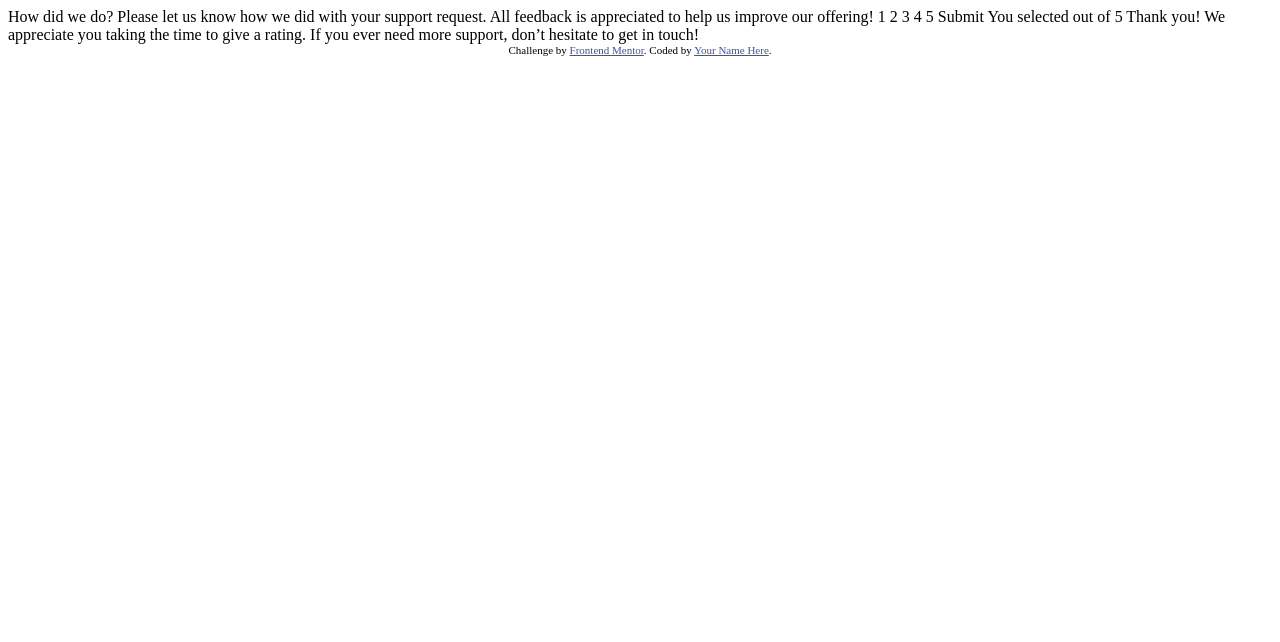
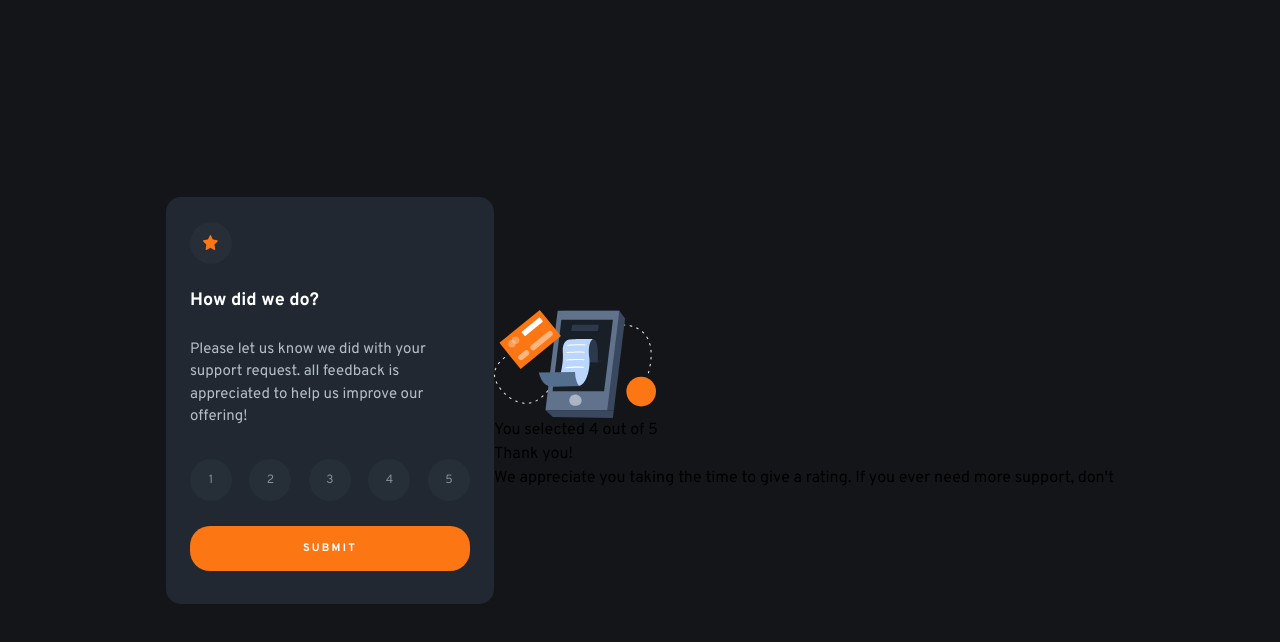
Before and after one commit to hyesuk73/interactive-rating-component-main, a website: page public/index.html in a window 1280 px wide. Drawn offline with Linux system fonts and the light colour scheme.

Commit message:
[240306]interactive-rating-component 작업

```diff
--- /dev/null
+++ b/public/css/reset.css
@@ -0,0 +1,9 @@
+*{margin:0;padding:0;font:inherit;color:inherit;}
+*, :after, :before {box-sizing:border-box;}
+:root {-webkit-tap-highlight-color:transparent;-webkit-text-size-adjust:100%;text-size-adjust:100%;cursor:default;line-height:1.5;overflow-wrap:break-word;-moz-tab-size:4;tab-size:4}
+html, body {height:100%;}
+img, picture, video, canvas, svg {display: block;max-width:100%;}
+button {background:none;border:0;cursor:pointer;}
+a {text-decoration:none}
+table {border-collapse:collapse;border-spacing:0}
+ul,ol {list-style: none;}
--- a/public/index.html
+++ b/public/index.html
@@ -1,49 +1,62 @@
 <!DOCTYPE html>
-<html lang="en">
+<html lang="ko">
 <head>
-  <meta charset="UTF-8">
-  <meta name="viewport" content="width=device-width, initial-scale=1.0"> <!-- displays site properly based on user's device -->
-
-  <link rel="icon" type="image/png" sizes="32x32" href="./images/favicon-32x32.png">
-
-  <title>Frontend Mentor | Interactive rating component</title>
-
-  <!-- Feel free to remove these styles or customise in your own stylesheet 👍 -->
-  <style>
-    .attribution { font-size: 11px; text-align: center; }
-    .attribution a { color: hsl(228, 45%, 44%); }
-  </style>
+	<meta charset="UTF-8">
+	<meta name="viewport" content="width=device-width, initial-scale=1.0">
+	<title>Document</title>
+	<link rel="preconnect" href="https://fonts.googleapis.com">
+	<link rel="preconnect" href="https://fonts.gstatic.com" crossorigin>
+	<link href="https://fonts.googleapis.com/css2?family=Overpass:ital,wght@0,100..900;1,100..900&display=swap" rel="stylesheet">
+	<link rel="stylesheet" href="./css/reset.css">
+	<link rel="stylesheet" href="./css/style.css">
 </head>
 <body>
-
-  <!-- Rating state start -->
-
-  How did we do?
-
-  Please let us know how we did with your support request. All feedback is appreciated
-  to help us improve our offering!
-
-  1 2 3 4 5
-
-  Submit
-
-  <!-- Rating state end -->
-
-  <!-- Thank you state start -->
-
-  You selected <!-- Add rating here --> out of 5
-
-  Thank you!
-
-  We appreciate you taking the time to give a rating. If you ever need more support,
-  don’t hesitate to get in touch!
-
-  <!-- Thank you state end -->
-
-
-  <div class="attribution">
-    Challenge by <a href="https://www.frontendmentor.io?ref=challenge" target="_blank">Frontend Mentor</a>.
-    Coded by <a href="#">Your Name Here</a>.
-  </div>
+	<div class="rating-container">
+		<div class="rating-container__icon">
+			<img src="./images/icon-star.svg" alt="별모양 이미지">
+		</div>
+		<h1 class="rating-container__title">
+			How did we do?
+		</h1>
+		<p class="rating-container__description">
+			Please let us know we did with your support request. all feedback is appreciated to help us improve our offering!
+		</p>
+		<div class="rating-container__score">
+			<ul class="score__list">
+				<li class="score__item">
+					1
+				</li>
+				<li class="score__item">
+					2
+				</li>
+				<li class="score__item">
+					3
+				</li>
+				<li class="score__item">
+					4
+				</li>
+				<li class="score__item">
+					5
+				</li>
+			</ul>
+		</div>
+		<button class="rating-container__submit-button" type="button">
+			SUBMIT
+		</button>
+	</div>
+	<div class="pop-up">
+		<div class="pop-up__visual">
+			<img src="./images/illustration-thank-you.svg" alt="기게에서 응답이 나오고 있는 모양">
+		</div>
+		<p class="pop-up__score">
+			You selected <span class="pop-up__selected-score">4</span> out of 5
+		</p>
+		<h2 class="pop-up__title">
+			Thank you!
+		</h2>
+		<p class="pop-up__description">
+			We appreciate you taking the time to give a rating. If you ever need more support, don't
+		</p>
+	</div>
 </body>
 </html>
--- /dev/null
+++ b/public/scss/style.scss
@@ -0,0 +1,91 @@
+body{
+	background: #141519;
+	font-family: 'Overpass' , serif;
+	height: 100vh;
+	display: flex;
+	justify-content: center;
+	align-items: center;
+	padding-inline: 24px;
+
+	.rating-container {
+		background: #212832;
+		max-width: 328px;
+		width: 100%;
+		border-radius: 15px;
+		padding: 25px 24px 33px 24px;
+
+		.rating-container__icon {
+			display: inline-block;
+			background: #272e38;
+			width: 42px;
+			height: 42px;
+			border-radius: 50%;
+			display: flex;
+			justify-content: center;
+			align-items: center;
+
+			img {
+				width: 15px;
+				height: 15px;
+			}
+		}
+		.rating-container__title {
+			margin-top: 23px;
+			font-size: 18px;
+			color: #feffff;
+			font-weight: 700;
+		}
+		.rating-container__description {
+			margin-top: 25px;
+			font-size: 15px;
+			color: #b6bdc7;
+		}
+		.rating-container__score {
+			margin-top: 30px;
+
+			.score__list {
+				display: flex;
+				justify-content: space-between;
+
+				.score__item {
+					width: 42px;
+					height: 42px;
+					border-radius: 50%;
+					background: #262f38;
+					text-align: center;
+					line-height: 42px;
+					color: #868f98;
+					font-size: 12px;
+
+					&.is-active {
+						background: #7d8697;
+						color: #fff;
+					}
+					&:hover {
+						background: #fe7613;
+						color: #fff;
+					}
+				}
+			}
+		}
+		.rating-container__submit-button {
+			margin-top: 25px;
+			width: 100%;
+			height: 45px;
+			border-radius: 20px;
+			display: flex;
+			justify-content: center;
+			align-items: center;
+			color: #fff;
+			background: #fc7613;
+			font-size: 11px;
+			font-weight: 700;
+			letter-spacing: 0.2em;
+
+			&:hover {
+				background: #fff;
+				color: #fc7613;
+			}
+		}
+	}
+}
```
Also changed, not shown: public/css/style.css (added), public/images/favicon-32x32.png (renamed from images/favicon-32x32.png), public/images/icon-star.svg (renamed from images/icon-star.svg), public/images/illustration-thank-you.svg (renamed from images/illustration-thank-you.svg), 1 other file.
